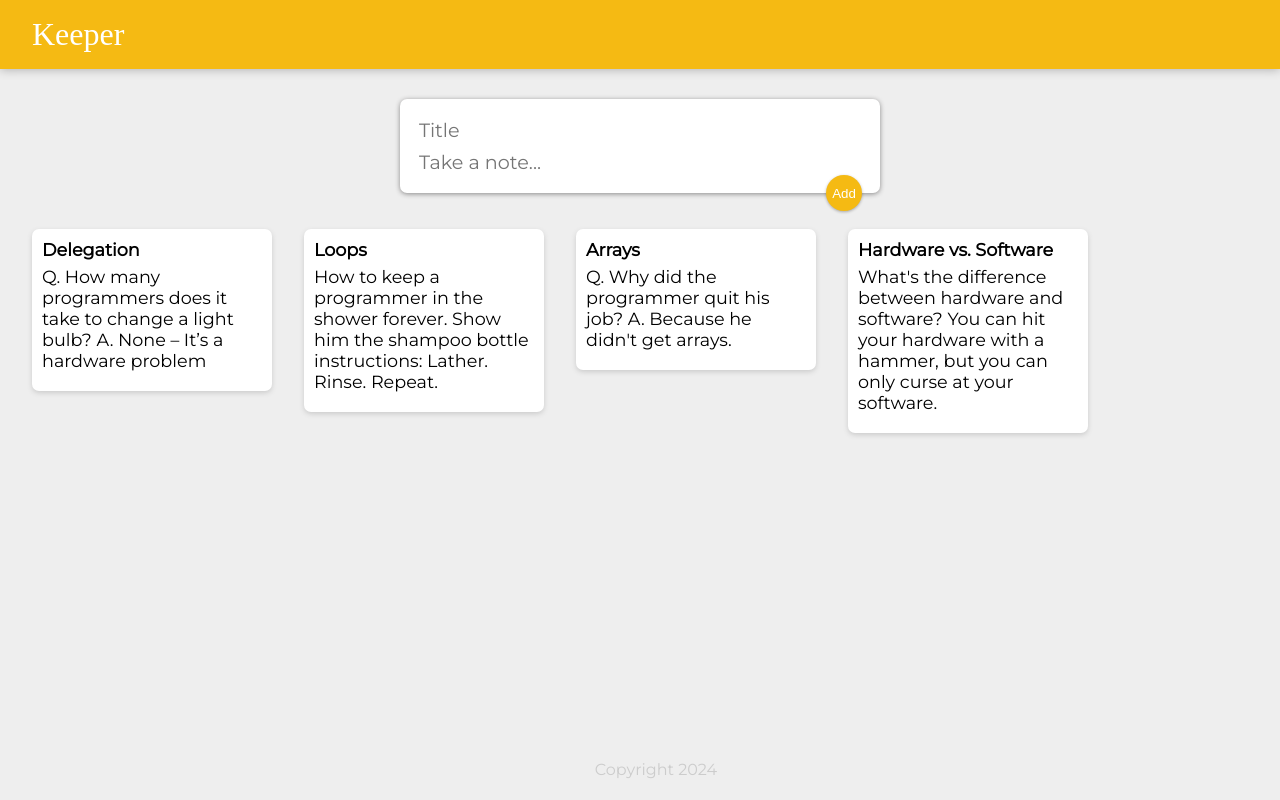
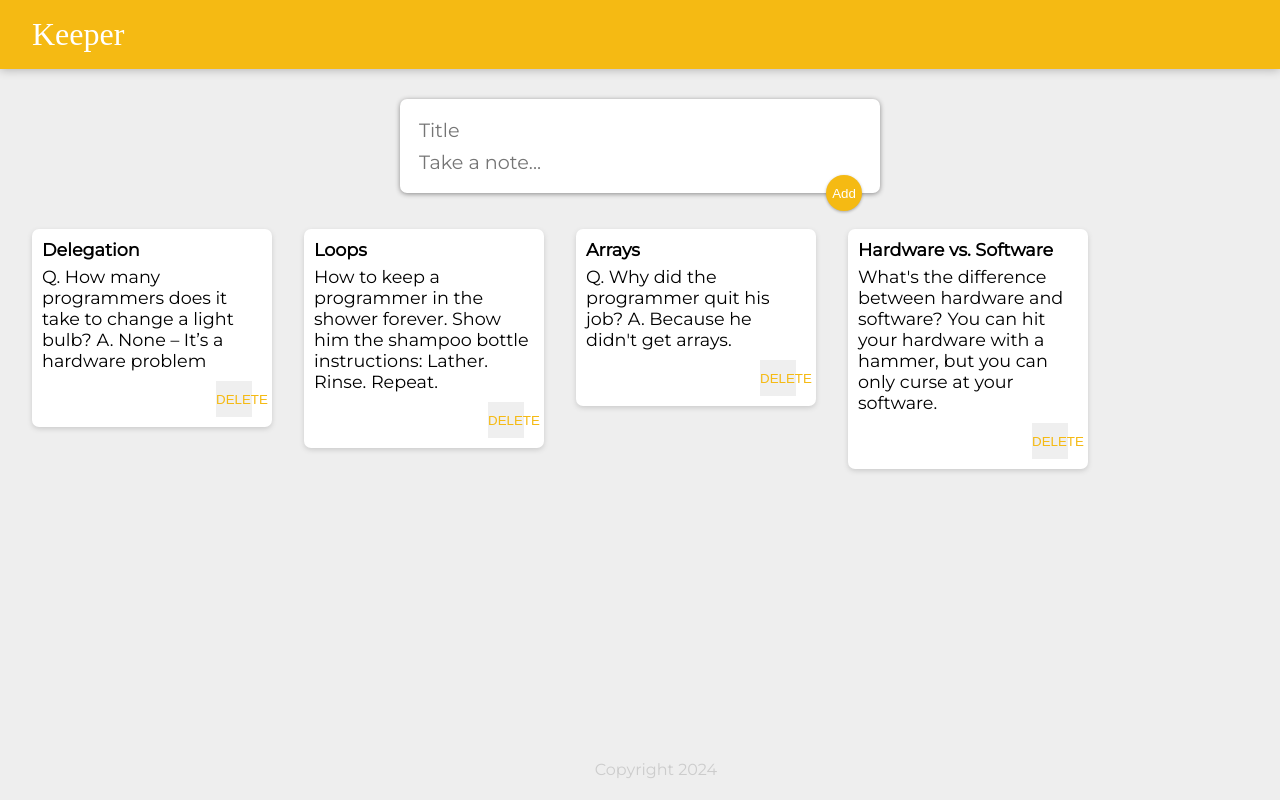
Before and after one commit to saloni-jain-code/Keeper, a React (Create React App) app: page / in a window 1280 px wide. Built offline with nearby package versions, Linux system fonts and the light colour scheme; a web font is replaced by a local one.

Commit message:
Added delete functionality

```diff
--- a/src/components/App.jsx
+++ b/src/components/App.jsx
@@ -5,31 +5,40 @@ import Note from "./Note";
 import NewNote from "./NewNote";
 import notes from "../notes";
 
-function createNote(note){
-    return (
-        <Note
-            title={note.title}
-            content={note.content}
-        />
-    );
-}
+
 function App() {
     const [currentNotes, setCurrentNotes] = useState(notes);
 
     function addNewNote(newNote){
-        console.log("Adding new note: ", newNote);
-        // currentNotes.push(newNote);
-        // setCurrentNotes(currentNotes);
         setCurrentNotes((prevNotes) => {
             return [...prevNotes, newNote];
         });
     }
 
+    function deleteNote(noteID){
+        setCurrentNotes((prevNotes) => {
+            return prevNotes.filter((noteItem, index) => index !== noteID);
+        });
+    }
+
+    function createNote(note, index){
+        return (
+            <Note
+                key={index}
+                id={index}
+                title={note.title}
+                content={note.content}
+                onDelete={deleteNote}
+            />
+        );
+    }
+
     return (
         <div>
             <Header />
-            <NewNote onAdd={addNewNote}/>
-            {currentNotes.map(createNote)}
+            <NewNote
+            onAdd={addNewNote}/>
+            {currentNotes.map((note, index) => createNote(note, index))}
             <Footer />
         </div>
     );
--- a/src/components/Note.jsx
+++ b/src/components/Note.jsx
@@ -5,6 +5,10 @@ function Note(props) {
         <div className="note">
             <h1>{props.title}</h1>
             <p>{props.content}</p>
+            <button onClick={() => {
+                props.onDelete(props.id)
+            }
+            }>DELETE</button>
         </div>
     );
 }
```
